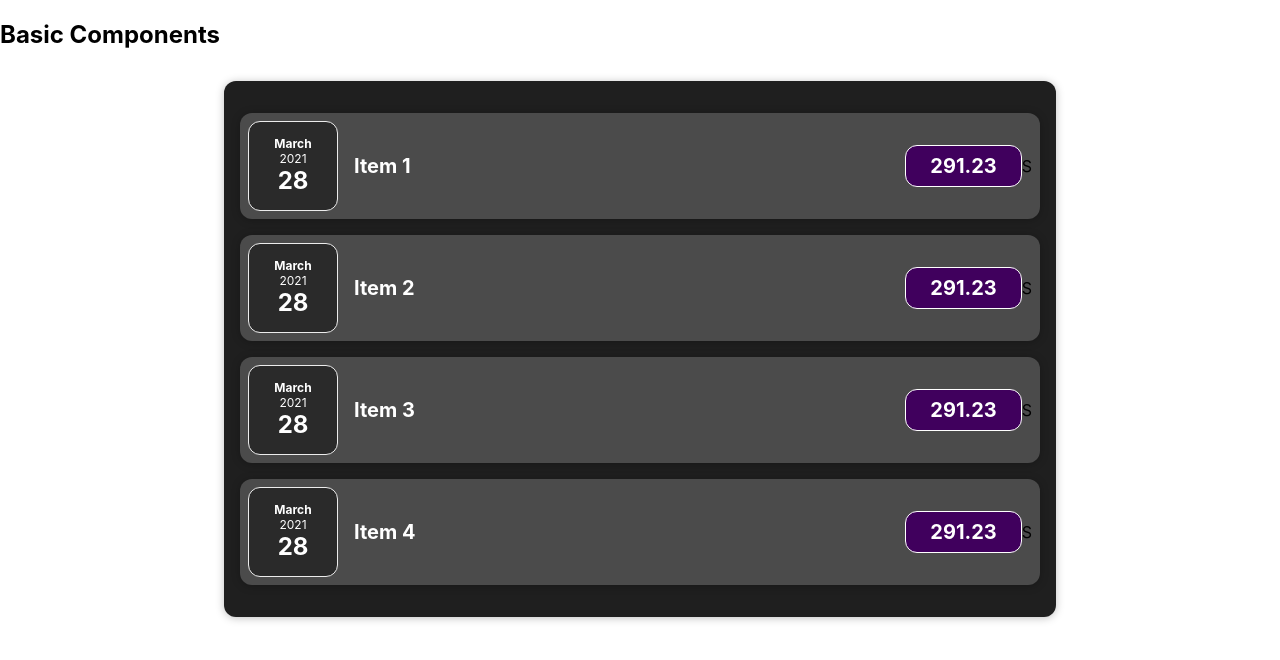
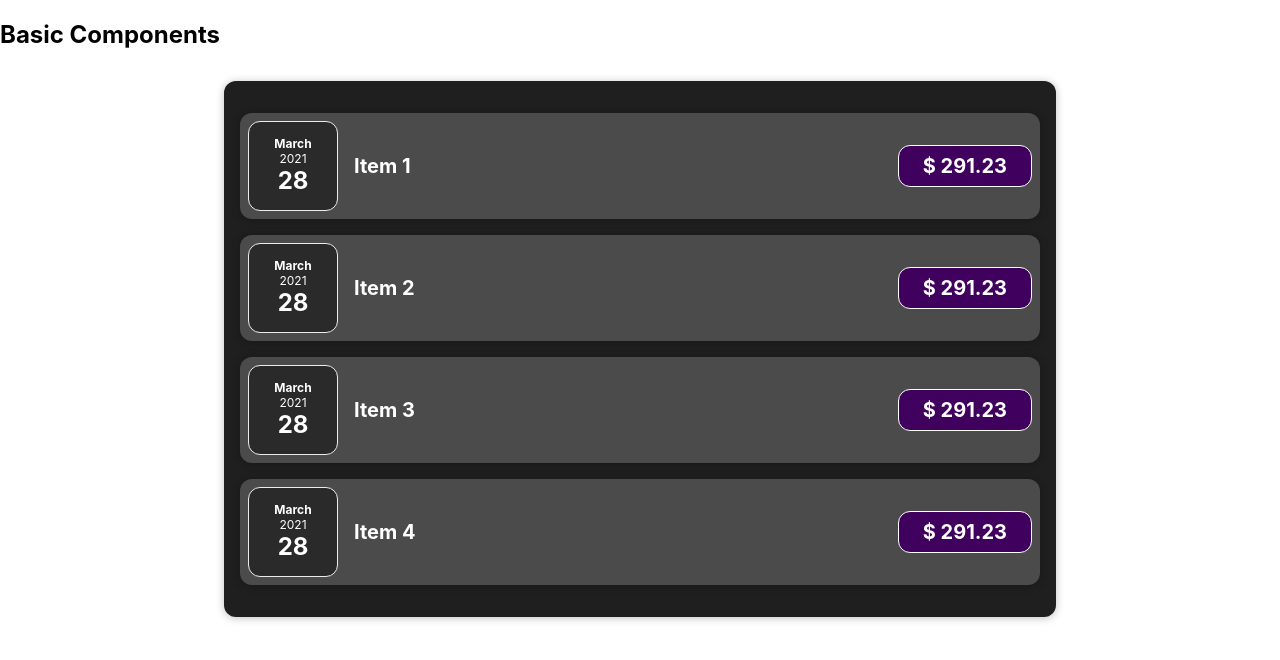
Before and after one commit to shubhammr21/learn-react-app, a React (Create React App) app in the folder frontend/: page / in a window 1280 px wide. Shown: the top 660 px of the page. Built offline with nearby package versions, Linux system fonts and the light colour scheme.

Commit message:
Extra letter removed

```diff
--- a/frontend/src/components/Expenses/ExpenseItem.js
+++ b/frontend/src/components/Expenses/ExpenseItem.js
@@ -9,9 +9,8 @@ const ExpenseItem = props => {
       <ExpenseDate date={props.date} />
       <div className="expense-item__description">
         <h2>{props.title}</h2>
-        <div className="expense-item__price">{props.amount}</div>
+        <div className="expense-item__price">$ {props.amount}</div>
       </div>
-      S
     </Card>
   )
 }
```
